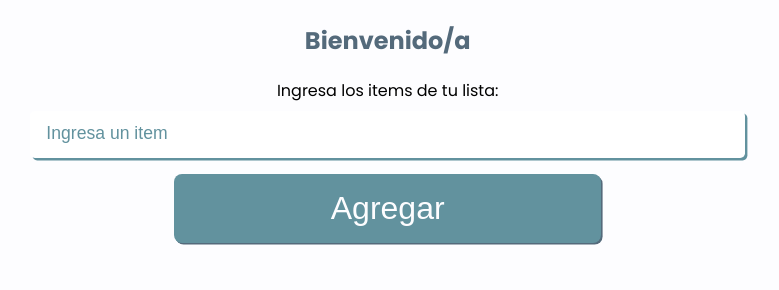
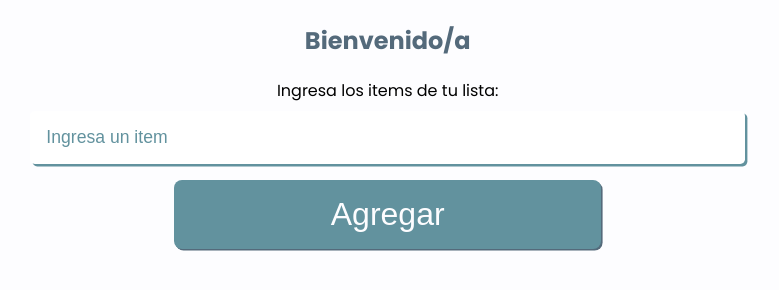
Before and after one commit to AndresCGuerrero/shopping-list-app, a plain HTML site: page index.html in a window 1280 px wide. Shown: the part 104-394 px from the top of the page, without its empty margins (47-826 px from the left). Drawn offline with Linux system fonts and the light colour scheme.

Commit message:
Fix a font-size issue
Fixed a font-size issue in the input box when it is in a focused status.

```diff
--- a/style.css
+++ b/style.css
@@ -61,6 +61,7 @@ h1 {
   border: none;
   border-radius: 0.3rem;
   box-shadow: 0.15rem 0.15rem var(--accent-color);
+  font-size: clamp(1rem, 3vw, 1.1rem);
 }
 
 #items-submit::placeholder {
@@ -71,6 +72,7 @@ h1 {
   outline: none;
   border: none;
   box-shadow: 0 0 0 0.15rem var(--accent-color) inset;
+  font-size: clamp(1rem, 3vw, 1.1rem);
 
   color: var(--accent-color);
 }
```
